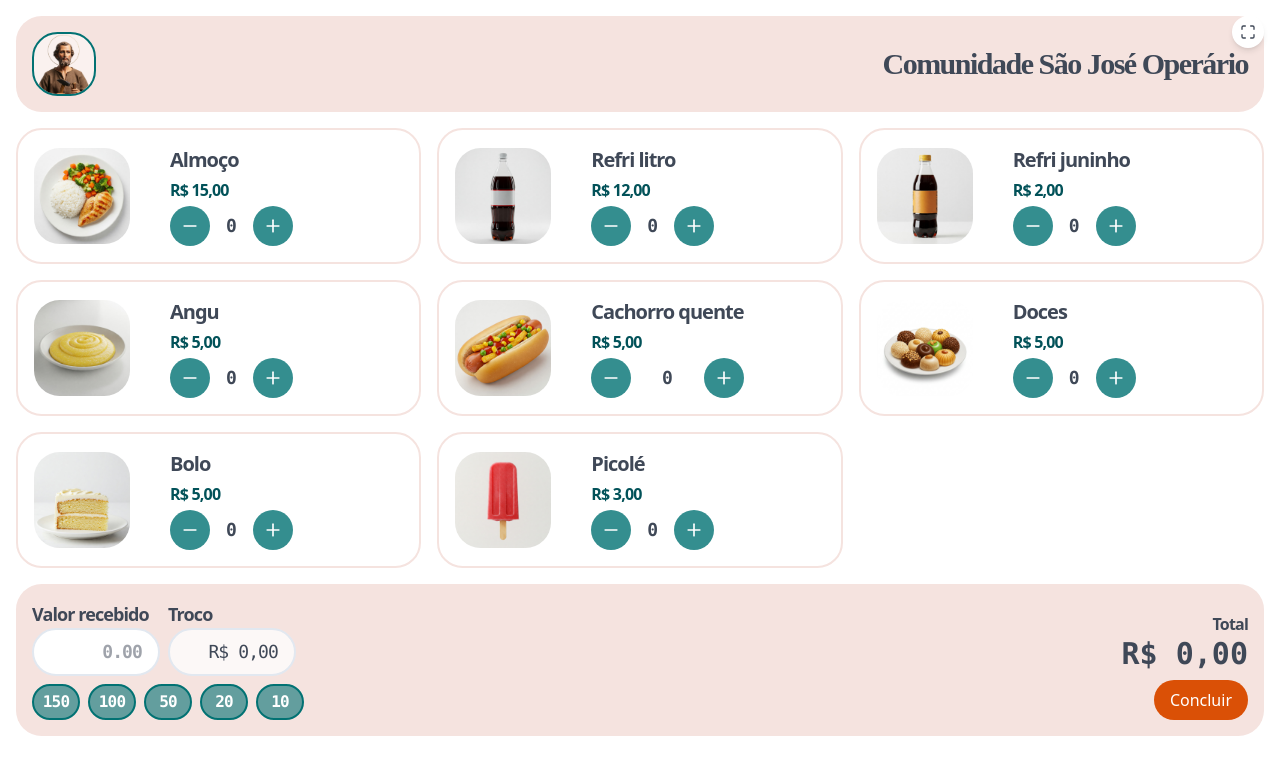
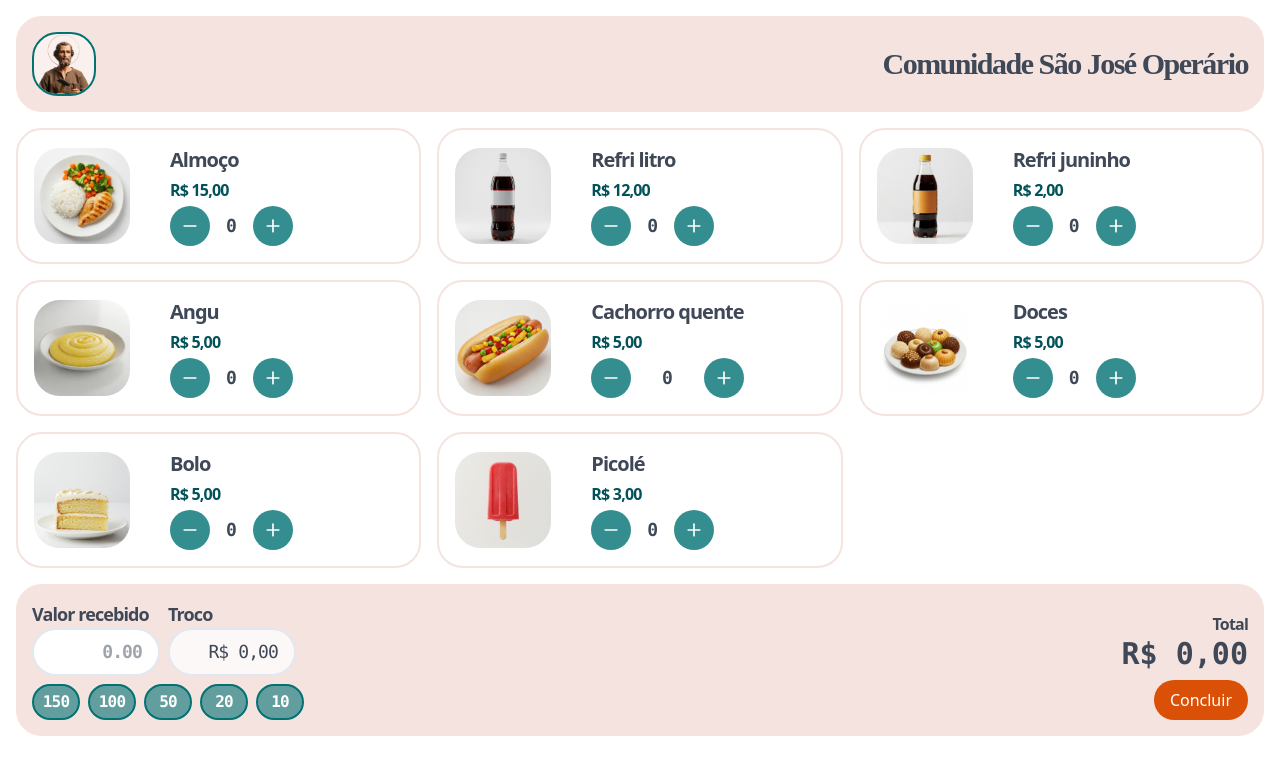
Before and after one commit to AgdaSilvap/caixa-sao-jose, a React (Vite) app: page / in a window 1280 px wide. Shown: the top 774 px of the page. Built offline with nearby package versions, Linux system fonts and the light colour scheme.

Commit message:
Oculta botão de tela cheia

```diff
--- a/src/App.tsx
+++ b/src/App.tsx
@@ -32,7 +32,7 @@ export const App = () => {
         <button
           type="button"
           onClick={handleFullscreen}
-          className="fixed top-4 right-4 p-2 bg-white rounded-lg shadow-md hover:bg-gray-100 transition duration-200 z-20"
+          className="hidden fixed top-4 right-4 p-2 bg-white rounded-lg shadow-md hover:bg-gray-100 transition duration-200 z-20"
         >
           <MaximizeIcon className="size-4" />
         </button>
```
